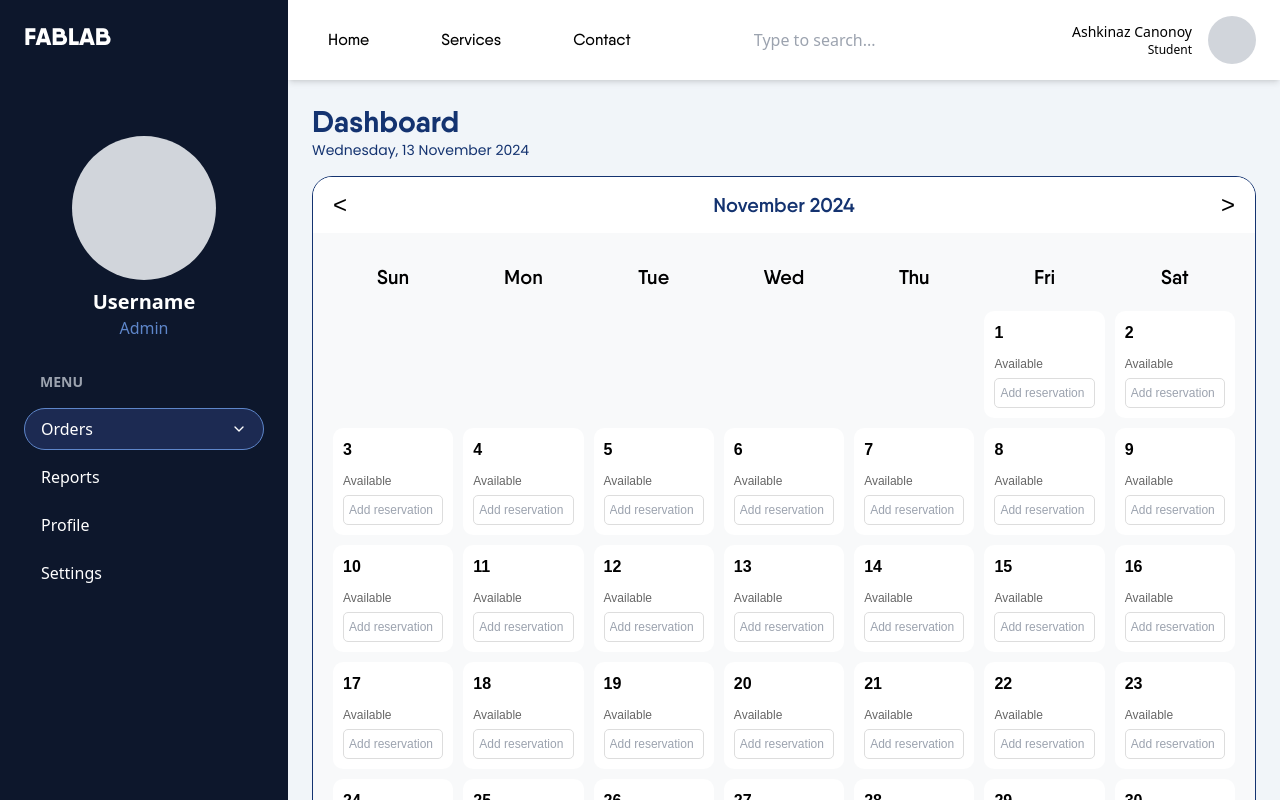
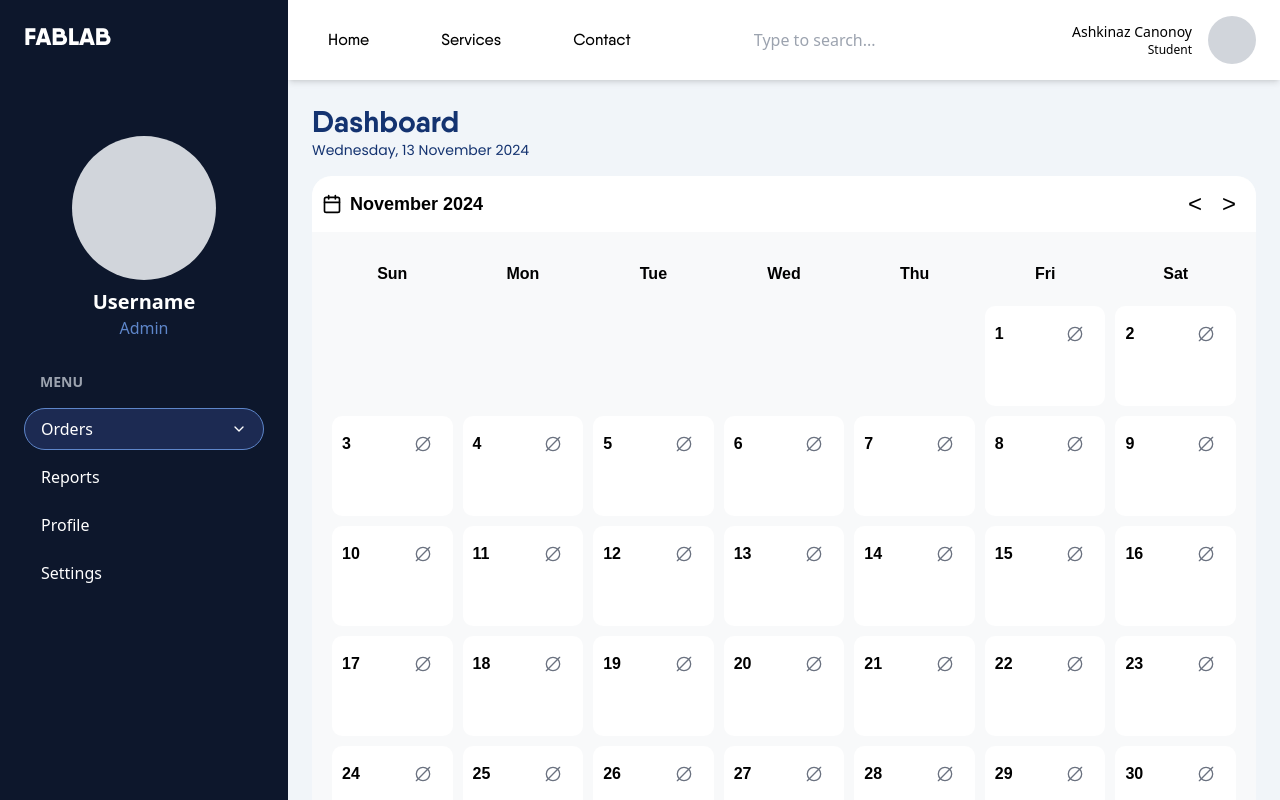
Before and after one commit to Marieee08/RESOLAB, a Next.js app: page /dashboard/admin in a window 1280 px wide. Built offline with nearby package versions, Linux system fonts and the light colour scheme; no server answers.

Commit message:
block date edits

```diff
--- a/src/app/dashboard/admin/page.tsx
+++ b/src/app/dashboard/admin/page.tsx
@@ -10,7 +10,7 @@ const DashboardAdmin = () => {
   const [orderDropdownOpen, setOrderDropdownOpen] = useState(false);
   const today = new Date();
   const formattedDate = format(today, 'EEEE, dd MMMM yyyy');
-
+  const [blockedDates, setBlockedDates] = useState<Date[]>([]);
 
   return (
     <div className="flex h-screen overflow-hidden bg-[#f1f5f9]">
@@ -149,7 +149,7 @@ const DashboardAdmin = () => {
           <div className="mx-auto max-w-screen-2xl p-4 md:p-6 2xl:p-10">
           <h2 className="text-[#143370] text-3xl font-bold font-qanelas3">Dashboard</h2>
           <p className="text-sm text-[#143370] mb-4 font-poppins1">{formattedDate}</p>
-          <EditableCalendar />
+          <EditableCalendar blockedDates={blockedDates} setBlockedDates={setBlockedDates} />
             <div className="bg-white p-6 rounded-3xl shadow-lg mt-6">
               <h3 className="text-xl font-semibold mb-4">Recent Orders</h3>
               <div className="overflow-x-auto">
--- a/src/components/custom/editcalendar.tsx
+++ b/src/components/custom/editcalendar.tsx
@@ -1,51 +1,264 @@
+import React, { useState, useEffect } from 'react';
+import { Calendar, Plus, Ban, CircleSlash2 } from 'lucide-react';
+import {
+  Dialog,
+  DialogContent,
+  DialogDescription,
+  DialogFooter,
+  DialogHeader,
+  DialogTitle,
+} from "@/components/ui/dialog"
+import { Button } from "@/components/ui/button"
+import { useToast } from "@/components/ui/use-toast"
 
-import React, { useState } from 'react';
-import dynamic from 'next/dynamic';
-import { format } from 'date-fns';
+interface CalendarDate extends Date {}
 
-
-interface ReservationType {
-  [key: string]: string;
+interface BlockedDate {
+  id: string;
+  date: Date;
 }
 
 const EditableCalendar: React.FC = () => {
-  const [currentDate, setCurrentDate] = useState<Date>(new Date());
-  const [reservations, setReservations] = useState<ReservationType>({});
-  const [newReservation, setNewReservation] = useState<string>('');
+  const [selectedDate, setSelectedDate] = useState<CalendarDate | null>(null);
+  const [blockedDates, setBlockedDates] = useState<BlockedDate[]>([]);
+  const [isModalOpen, setIsModalOpen] = useState<boolean>(false);
+  const [currentMonth, setCurrentMonth] = useState<CalendarDate>(new Date());
+  const [isLoading, setIsLoading] = useState<boolean>(false);
+  const { toast } = useToast();
 
-  const daysInMonth = new Date(currentDate.getFullYear(), currentDate.getMonth() + 1, 0).getDate();
-  const firstDayOfMonth = new Date(currentDate.getFullYear(), currentDate.getMonth(), 1).getDay();
+  // Fetch blocked dates when component mounts or month changes
+  useEffect(() => {
+    fetchBlockedDates();
+  }, [currentMonth]);
 
-  const prevMonth = () => {
-    setCurrentDate(new Date(currentDate.getFullYear(), currentDate.getMonth() - 1, 1));
-  };
+  const fetchBlockedDates = async () => {
+    try {
+      const startOfMonth = new Date(currentMonth.getFullYear(), currentMonth.getMonth(), 1);
+      const endOfMonth = new Date(currentMonth.getFullYear(), currentMonth.getMonth() + 1, 0);
 
-  const nextMonth = () => {
-    setCurrentDate(new Date(currentDate.getFullYear(), currentDate.getMonth() + 1, 1));
-  };
+      const response = await fetch(`/api/blocked-dates?start=${startOfMonth.toISOString()}&end=${endOfMonth.toISOString()}`);
+      if (!response.ok) throw new Error('Failed to fetch blocked dates');
 
-  const addReservation = (day: number) => {
-    if (newReservation.trim() !== '') {
-      const dateKey = `${currentDate.getFullYear()}-${currentDate.getMonth() + 1}-${day}`;
-      setReservations(prev => ({
-        ...prev,
-        [dateKey]: newReservation.trim()
-      }));
-      setNewReservation('');
+      const data = await response.json();
+      setBlockedDates(data.map((item: any) => ({
+        ...item,
+        date: new Date(item.date)
+      })));
+    } catch (error) {
+      toast({
+        title: "Error",
+        description: "Failed to load blocked dates",
+        variant: "destructive",
+      });
     }
   };
 
-  const removeReservation = (day: number) => {
-    const dateKey = `${currentDate.getFullYear()}-${currentDate.getMonth() + 1}-${day}`;
-    setReservations(prev => {
-      const newReservations = { ...prev };
-      delete newReservations[dateKey];
-      return newReservations;
-    });
+  const getDaysInMonth = (date: CalendarDate): (CalendarDate | null)[] => {
+    const year = date.getFullYear();
+    const month = date.getMonth();
+    const daysInMonth = new Date(year, month + 1, 0).getDate();
+    const firstDayOfMonth = new Date(year, month, 1).getDay();
+
+    const days: (CalendarDate | null)[] = [];
+
+    for (let i = 0; i < firstDayOfMonth; i++) {
+      days.push(null);
+    }
+
+    for (let i = 1; i <= daysInMonth; i++) {
+      days.push(new Date(year, month, i));
+    }
+
+    return days;
   };
 
+  const isDateBlocked = (date: CalendarDate | null): boolean => {
+    if (!date) return false;
+    return blockedDates.some(blockedDate =>
+      blockedDate.date.getDate() === date.getDate() &&
+      blockedDate.date.getMonth() === date.getMonth() &&
+      blockedDate.date.getFullYear() === date.getFullYear()
+    );
+  };
+
+  const handleDateClick = (date: CalendarDate): void => {
+    setSelectedDate(date);
+    setIsModalOpen(true);
+  };
+
+  const handleBlockDate = async (): Promise<void> => {
+    if (!selectedDate || isDateBlocked(selectedDate)) return;
+
+    setIsLoading(true);
+    try {
+      const response = await fetch('/api/blocked-dates', {
+        method: 'POST',
+        headers: {
+          'Content-Type': 'application/json',
+        },
+        body: JSON.stringify({
+          date: selectedDate.toISOString(),
+        }),
+      });
+
+      if (!response.ok) throw new Error('Failed to block date');
+
+      const newBlockedDate = await response.json();
+      setBlockedDates([...blockedDates, {
+        ...newBlockedDate,
+        date: new Date(newBlockedDate.date)
+      }]);
+
+      toast({
+        title: "Success",
+        description: "Date blocked successfully",
+      });
+    } catch (error) {
+      toast({
+        title: "Error",
+        description: "Failed to block date",
+        variant: "destructive",
+      });
+    } finally {
+      setIsLoading(false);
+      setIsModalOpen(false);
+    }
+  };
+
+  const handleUnblockDate = async (): Promise<void> => {
+    if (!selectedDate) return;
+
+    const blockedDate = blockedDates.find(date =>
+      date.date.getDate() === selectedDate.getDate() &&
+      date.date.getMonth() === selectedDate.getMonth() &&
+      date.date.getFullYear() === selectedDate.getFullYear()
+    );
+
+    if (!blockedDate) return;
+
+    setIsLoading(true);
+    try {
+      const response = await fetch(`/api/blocked-dates/${blockedDate.id}`, {
+        method: 'DELETE',
+      });
+
+      if (!response.ok) throw new Error('Failed to unblock date');
+
+      setBlockedDates(blockedDates.filter(date => date.id !== blockedDate.id));
+
+      toast({
+        title: "Success",
+        description: "Date unblocked successfully",
+      });
+    } catch (error) {
+      toast({
+        title: "Error",
+        description: "Failed to unblock date",
+        variant: "destructive",
+      });
+    } finally {
+      setIsLoading(false);
+      setIsModalOpen(false);
+    }
+  };
+  const nextMonth = (): void => {
+    setCurrentMonth(new Date(currentMonth.getFullYear(), currentMonth.getMonth() + 1));
+  };
+
+  const previousMonth = (): void => {
+    setCurrentMonth(new Date(currentMonth.getFullYear(), currentMonth.getMonth() - 1));
+  };
+
+  const formatDate = (date: CalendarDate | null): string => {
+    if (!date) return '';
+    return new Intl.DateTimeFormat('en-US', {
+      month: 'long',
+      day: 'numeric',
+      year: 'numeric'
+    }).format(date);
+  };
+
+  const days = getDaysInMonth(currentMonth);
+  const weekDays: string[] = ['Sun', 'Mon', 'Tue', 'Wed', 'Thu', 'Fri', 'Sat'];
+
   return (
-    <div className="calendar border border-[#143370]">
+    <div className="calendar">
+      <div className="calendar-header">
+        <h2 className="text-lg font-semibold flex items-center gap-2">
+          <Calendar className="h-5 w-5" />
+          {new Intl.DateTimeFormat('en-US', {
+            month: 'long',
+            year: 'numeric'
+          }).format(currentMonth)}
+        </h2>
+        <div>
+          <button onClick={previousMonth}>&lt;</button>
+          <button onClick={nextMonth}>&gt;</button>
+        </div>
+      </div>
+
+      <div className="calendar-body">
+        {weekDays.map(day => (
+          <div key={day} className="calendar-day-name text-[#143370]">
+            {day}
+          </div>
+        ))}
+
+        {days.map((date, index) => (
+          <div
+            key={index}
+            className={`calendar-day ${!date ? 'empty' : ''} ${isDateBlocked(date) ? 'bg-red-50' : ''}`}
+          >
+            {date && (
+              <>
+                <div className="day-header">
+                  <span>{date.getDate()}</span>
+                  <Button
+                    variant="ghost"
+                    size="sm"
+                    className="block-button"
+                    onClick={() => handleDateClick(date)}
+                  >
+                    {isDateBlocked(date) ?
+                      <Ban className="h-4 w-4 text-red-500" /> :
+                      <CircleSlash2 className="h-4 w-4 text-gray-500" />
+                    }
+                  </Button>
+                </div>
+                {isDateBlocked(date) && (
+                  <div className="reservation">
+                    <p>Blocked</p>
+                  </div>
+                )}
+              </>
+            )}
+          </div>
+        ))}
+      </div>
+
+      <Dialog open={isModalOpen} onOpenChange={setIsModalOpen}>
+        <DialogContent>
+          <DialogHeader>
+            <DialogTitle>{formatDate(selectedDate)}</DialogTitle>
+            <DialogDescription>
+              Would you like to {isDateBlocked(selectedDate) ? 'unblock' : 'block'} this date?
+            </DialogDescription>
+          </DialogHeader>
+          <DialogFooter>
+            <Button variant="outline" onClick={() => setIsModalOpen(false)}>
+              Cancel
+            </Button>
+            <Button
+              variant={isDateBlocked(selectedDate) ? "destructive" : "default"}
+              onClick={isDateBlocked(selectedDate) ? handleUnblockDate : handleBlockDate}
+              disabled={isLoading}
+            >
+              {isLoading ? 'Loading...' : (isDateBlocked(selectedDate) ? 'Unblock Date' : 'Block Date')}
+            </Button>
+          </DialogFooter>
+        </DialogContent>
+      </Dialog>
+
       <style jsx>{`
         .calendar {
           width: 100%;
@@ -73,7 +286,8 @@ const EditableCalendar: React.FC = () => {
           padding-left: 10px;
           padding-right: 10px;
           transition: transform 0.2s;
-        }         .calendar-header button:hover {
+        }
+        .calendar-header button:hover {
           transform: scale(1.1);
         }
         .calendar-body {
@@ -104,22 +318,23 @@ const EditableCalendar: React.FC = () => {
         .calendar-day.empty {
           background-color: transparent;
         }
-        .calendar-day span {
+        .day-header {
+          display: flex;
+          justify-content: space-between;
+          align-items: center;
+        }
+        .day-header span {
           font-weight: bold;
-          margin-bottom: 5px;
         }
-        .calendar-day p {
-          font-size: 12px;
-          margin: 5px 0;
-          color: #666;
+        .block-button {
+          padding: 2px !important;
+          height: auto !important;
+          min-width: 0 !important;
+          opacity: 0;
+          transition: opacity 0.2s;
         }
-        .calendar-day input {
-          width: 100%;
-          padding: 5px;
-          border: 1px solid #ddd;
-          border-radius: 5px;
-          font-size: 12px;
-          margin-top: auto;
+        .calendar-day:hover .block-button {
+          opacity: 1;
         }
         .reservation {
           background-color: #e6f3ff;
@@ -131,13 +346,6 @@ const EditableCalendar: React.FC = () => {
           justify-content: space-between;
           align-items: center;
         }
-        .remove-btn {
-          background: none;
-          border: none;
-          color: #ff4d4d;
-          cursor: pointer;
-          font-size: 16px;
-        }
         @media (max-width: 768px) {
           .calendar-body {
             grid-template-columns: repeat(1, 1fr);
@@ -148,47 +356,13 @@ const EditableCalendar: React.FC = () => {
           .calendar-day {
             min-height: auto;
           }
+          .block-button {
+            opacity: 1;
+          }
         }
-         `}</style>
-      <div className="calendar-header ">
-        <button onClick={prevMonth}>&lt;</button>
-        <h2 className="text-xl font-qanelas2 text-[#143370]">{currentDate.toLocaleString('default', { month: 'long', year: 'numeric' })}</h2>
-        <button onClick={nextMonth}>&gt;</button>
-      </div>
-      <div className="calendar-body ">
-        {['Sun', 'Mon', 'Tue', 'Wed', 'Thu', 'Fri', 'Sat'].map((day) => (
-          <div key={day} className="calendar-day-name text-xl font-qanelas2 text-[#143370]">{day}</div>
-        ))}
-        {[...Array(firstDayOfMonth)].map((_, i) => (
-          <div key={`empty-${i}`} className="calendar-day empty"></div>
-        ))}
-        {[...Array(daysInMonth)].map((_, i) => {
-          const day = i + 1;
-          const dateKey = `${currentDate.getFullYear()}-${currentDate.getMonth() + 1}-${day}`;
-          const reservation = reservations[dateKey];
-          return (
-            <div key={day} className="calendar-day">
-              <span>{day}</span>
-              {reservation ? (
-                <div className="reservation">
-                  {reservation}
-                  <button className="remove-btn" onClick={() => removeReservation(day)}>&times;</button>
-                </div>
-              ) : (
-                <p>Available</p>
-              )}
-              <input
-                type="text"
-                value={newReservation}
-                onChange={(e) => setNewReservation(e.target.value)}
-                onKeyPress={(e) => e.key === 'Enter' && addReservation(day)}
-                placeholder="Add reservation"
-              />
-            </div>
-          );
-        })}
-      </div>
+      `}</style>
     </div>
-  )};
+  );
+};
 
-  export default EditableCalendar;
+export default EditableCalendar;
```
Also changed, not shown: src/app/api/blocked-dates/[id]/route.ts (added, +19 -0 lines), src/app/dashboard/user/information/page.tsx (+1 -9 lines), src/app/api/blocked-dates/route.ts (added), 2 other files (tests, documents, lock files or other folders).
